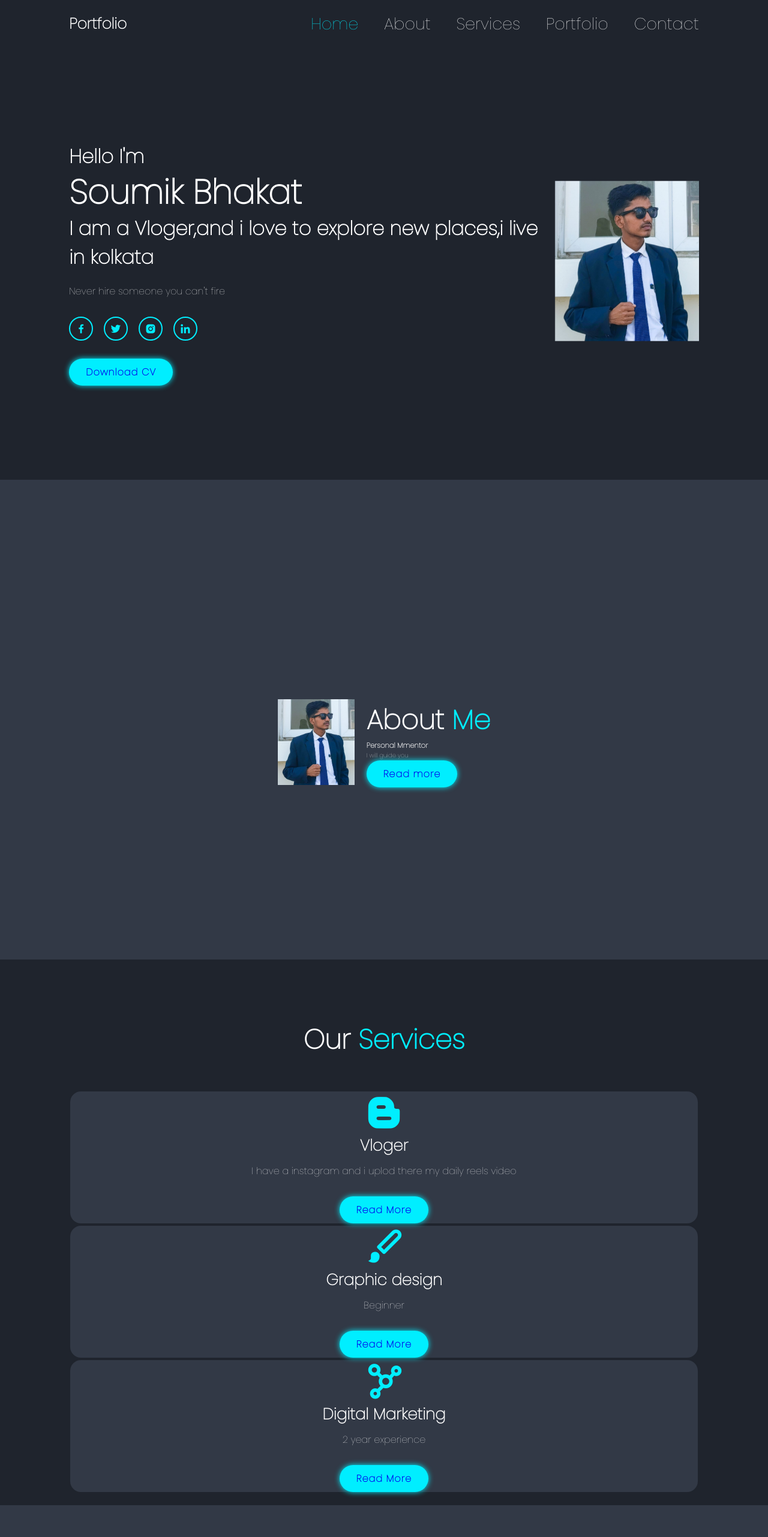
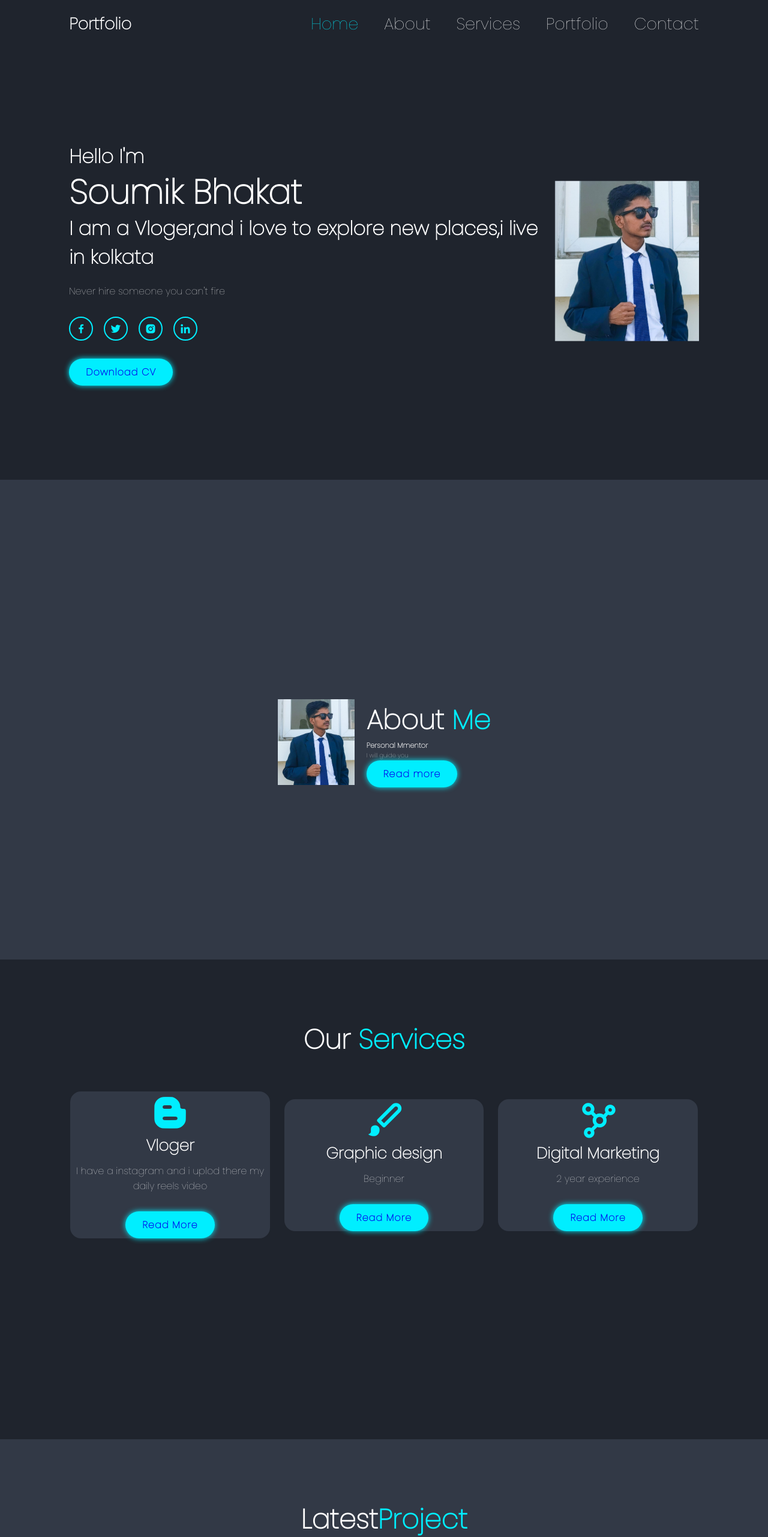
Before and after one commit to 00soumik/PORTFOLIO2.0, a plain HTML site: page index.html in a window 1280 px wide. Shown: the top 2563 px of the page at 60% size. Drawn offline with nearby package versions, Linux system fonts and the light colour scheme; a script that the page names is missing.

Commit message:
Update style.css

```diff
--- a/style.css
+++ b/style.css
@@ -51,7 +51,7 @@ section{
 }
 
 .logo{
-    font-size: 2.5rem;
+    font-size: 2.7rem;
     color: var(--text-color);
     font-weight: 600;
     cursor: default;
@@ -193,7 +193,7 @@ span{
     margin-bottom: 5rem;
 }
 
-.services container{
+.services-container{
     display: flex;
     justify-content: center;
     align-items: center;
```
